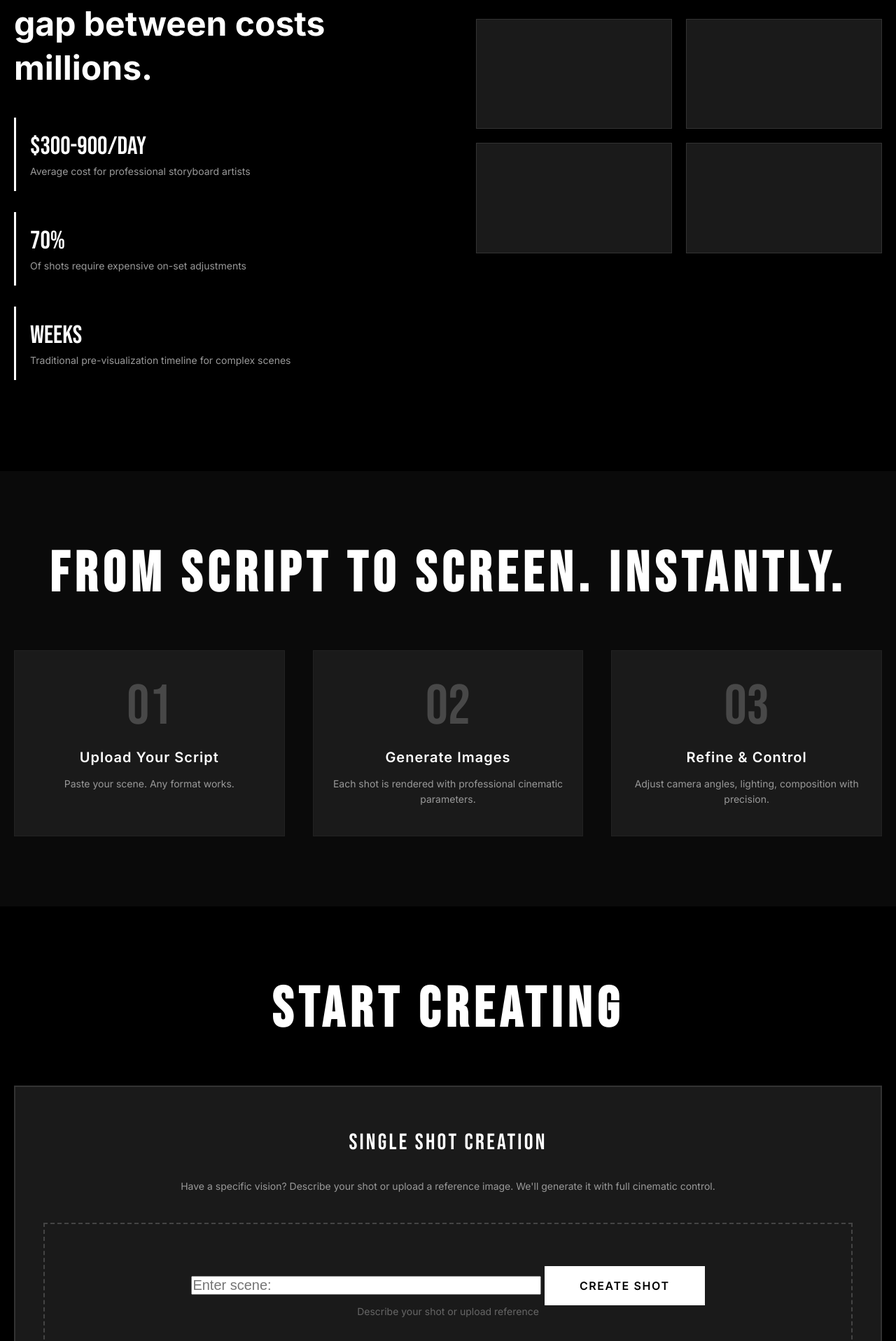
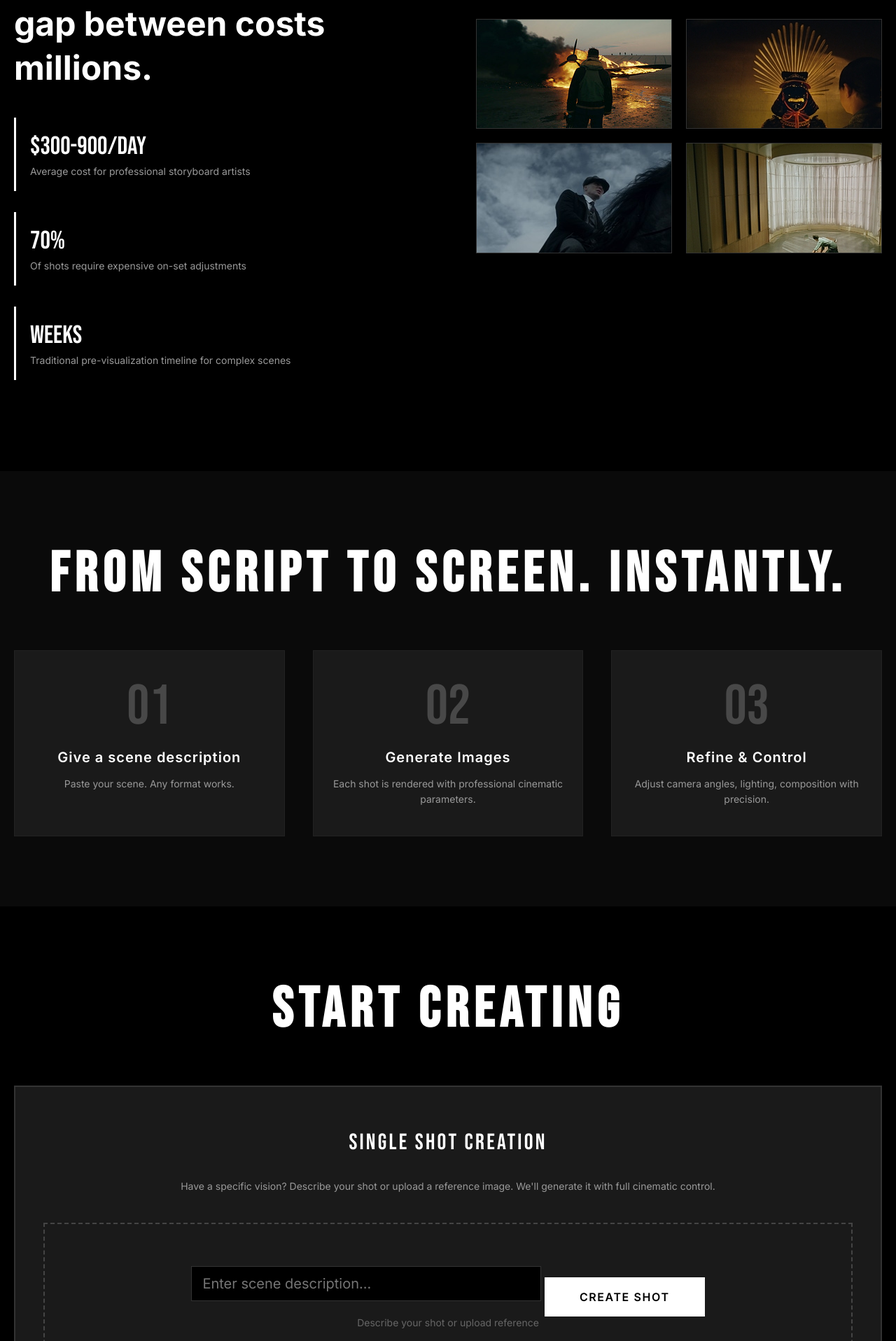
Before and after one commit to godfatherc08/NOVA-AI, a Flask app: page / in a window 1280 px wide. Shown: the part 1084-3000 px from the top of the page at 70% size. Run offline with Flask 3, Linux system fonts and the light colour scheme.

Commit message:
v2 commit

```diff
--- a/Website/static/css/style.css
+++ b/Website/static/css/style.css
@@ -366,6 +366,25 @@ section {
     grid-template-columns: repeat(2, 1fr);
     gap: 20px;
 }
+.expanding-textarea {
+        font-size: 15pt;
+        width: 500px;
+        min-height: 50px;
+        max-height: 400px; /* Prevent infinite growth */
+        resize: none;
+        overflow: hidden;
+        transition: height 0.2s ease;
+        padding: 12px 15px;
+        border: 1px solid #333;
+        background: #000;
+        color: #fff;
+        font-family: 'Inter', sans-serif;
+    }
+
+    .expanding-textarea:focus {
+        outline: none;
+        border-color: #fff;
+    }
 
 .iconic-shot {
     aspect-ratio: 16/9;
--- a/Website/templates/base.html
+++ b/Website/templates/base.html
@@ -45,10 +45,10 @@
             </div>
         </div>
         <div class="iconic-grid">
-            <div class="iconic-shot" data-label="THE GODFATHER - Puppet Master"></div>
-            <div class="iconic-shot" data-label="CITIZEN KANE - Power From Below"></div>
-            <div class="iconic-shot" data-label="BLADE RUNNER - Dystopian Vista"></div>
-            <div class="iconic-shot" data-label="2001 - Infinite Corridor"></div>
+            <div class="iconic-shot" data-label="THE GODFATHER - Puppet Master"><img src="{{ url_for( 'static',filename='images/1.jpg' ) }}"></div>
+            <div class="iconic-shot" data-label="CITIZEN KANE - Power From Below"><img src="{{ url_for( 'static',filename='images/2.jpg' ) }}"></div>
+            <div class="iconic-shot" data-label="BLADE RUNNER - Dystopian Vista"><img src="{{ url_for( 'static',filename='images/3.jpg' ) }}"></div>
+            <div class="iconic-shot" data-label="2001 - Infinite Corridor"><img src="{{ url_for( 'static',filename='images/4.jpg' ) }}"></div>
         </div>
     </section>
 
@@ -58,7 +58,7 @@
         <div class="process-grid">
             <div class="process-step">
                 <div class="step-number">01</div>
-                <div class="step-title">Upload Your Script</div>
+                <div class="step-title">Give a scene description</div>
                 <div class="step-desc">Paste your scene. Any format works.</div>
             </div>
             <div class="process-step">
@@ -85,7 +85,13 @@
                 <div class="upload-zone">
                     <form method="post" action="{{ url_for('views.editor') }}">
                         <input type="hidden" name="action" value="generate">
-                        <label for="query"></label><input type="text" class = "form-control" id = "query" name = "query" placeholder = "Enter scene:" style = "font-size: 15pt; width: 500px">
+                        <label for="query"></label><textarea
+        class="form-control expanding-textarea"
+        id="query"
+        name="query"
+        placeholder="Enter scene description..."
+        rows="1"
+    ></textarea>
                         <button class="cta-button" type="submit" value="generate">Create Shot</button>
                     </form>
                     <p style="color: #666; font-size: 14px;">Describe your shot or upload reference</p>
@@ -127,6 +133,20 @@
     </footer>
 
     <script>
+
+    const textarea = document.getElementById('query');
+
+    function autoResize() {
+        this.style.height = 'auto';
+        this.style.height = Math.min(this.scrollHeight, 400) + 'px';
+    }
+
+    textarea.addEventListener('input', autoResize);
+    textarea.addEventListener('focus', autoResize);
+
+    // Initial call
+    autoResize.call(textarea);
+
         // Smooth scroll
         document.querySelectorAll('a[href^="#"]').forEach(anchor => {
             anchor.addEventListener('click', function (e) {
```
Also changed, not shown: Website/templates/editor.html (+14 -19 lines), Website/static/images/1.jpg (added), Website/static/images/2.jpg (added), Website/static/images/3.jpg (added), Website/static/images/4.jpg (added).
